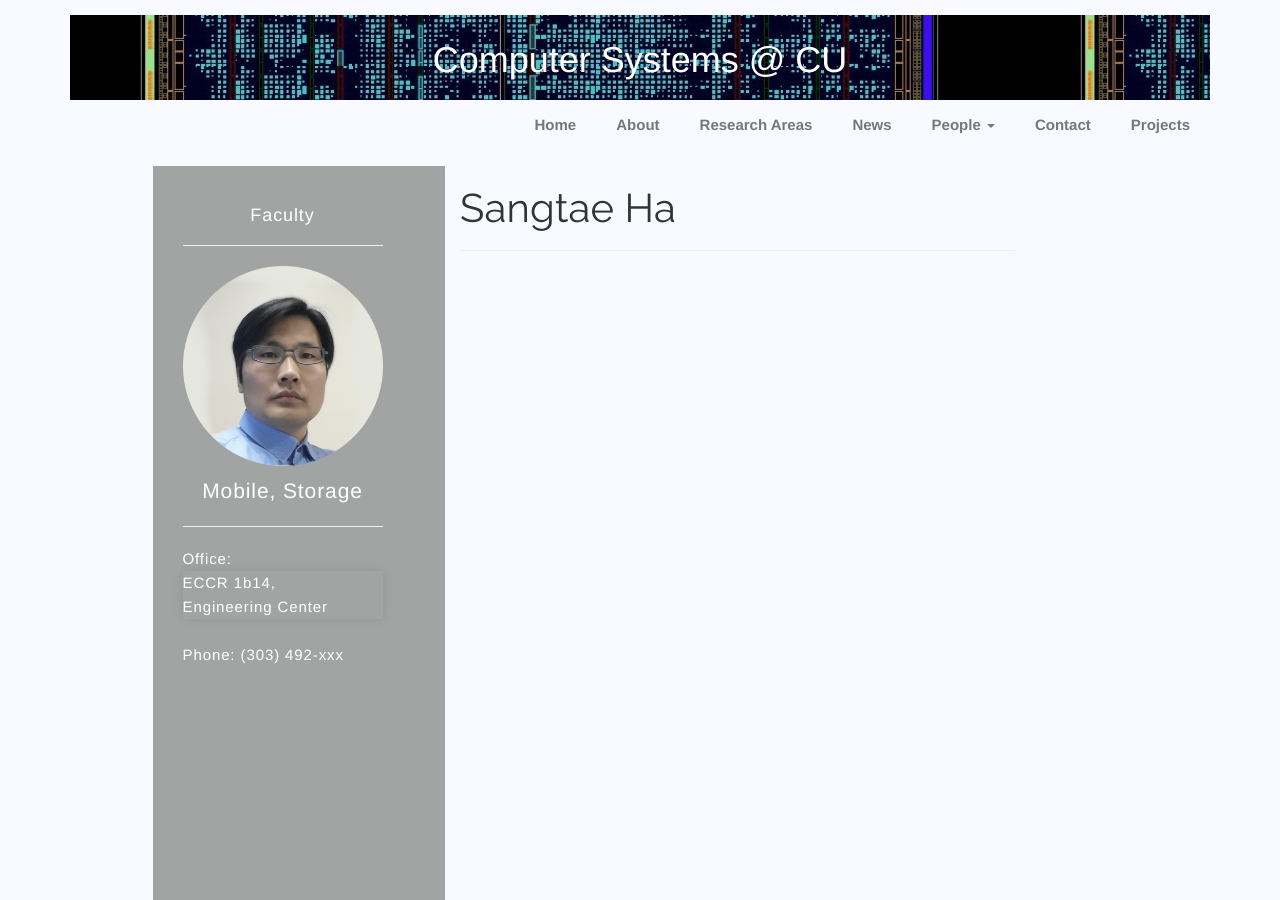
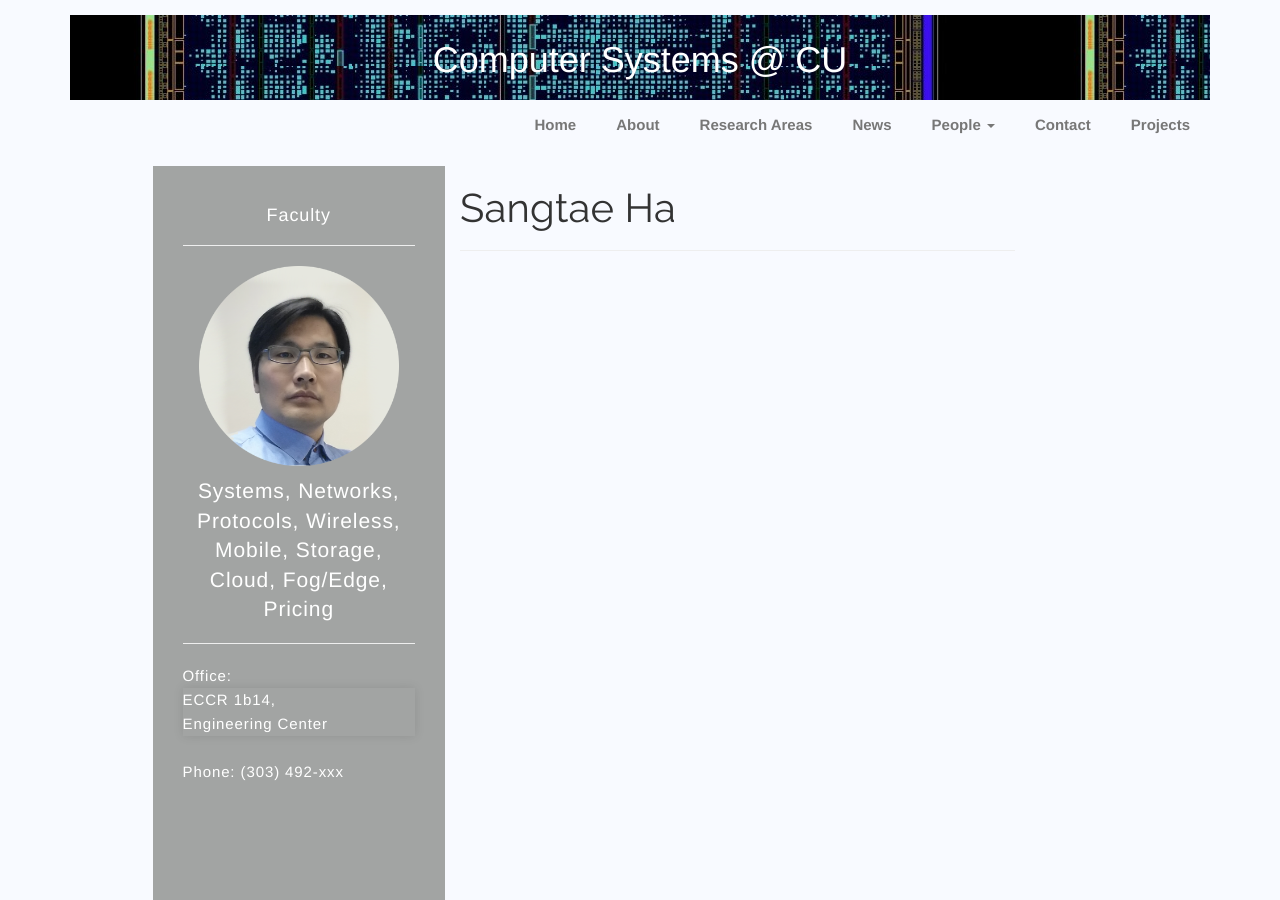
Before and after one commit to cu-computer-systems/cu-computer-systems.github.io, a Jekyll site: the page built from collections/_faculty/ha.md, in a window 1280 px wide and 900 px high. Built offline with Jekyll 4.4.1, drawn with Linux system fonts in a browser that asks for light colours; nearby versions of some CDN libraries.

Commit message:
Update ha.md

```diff
--- a/collections/_faculty/ha.md
+++ b/collections/_faculty/ha.md
@@ -4,7 +4,7 @@ name: Sangtae Ha
 image_url: /assets/img/faculty/sangtaeha.png
 office: ECCR 1b14,<br> Engineering Center
 phone: (303) 492-xxx
-area: Mobile, Storage
+area: Systems, Networks, Protocols, Wireless, Mobile, Storage, Cloud, Fog/Edge, Pricing
 targeturl: http://netstech.org/sangtaeha/
 output: false
 ---
```
